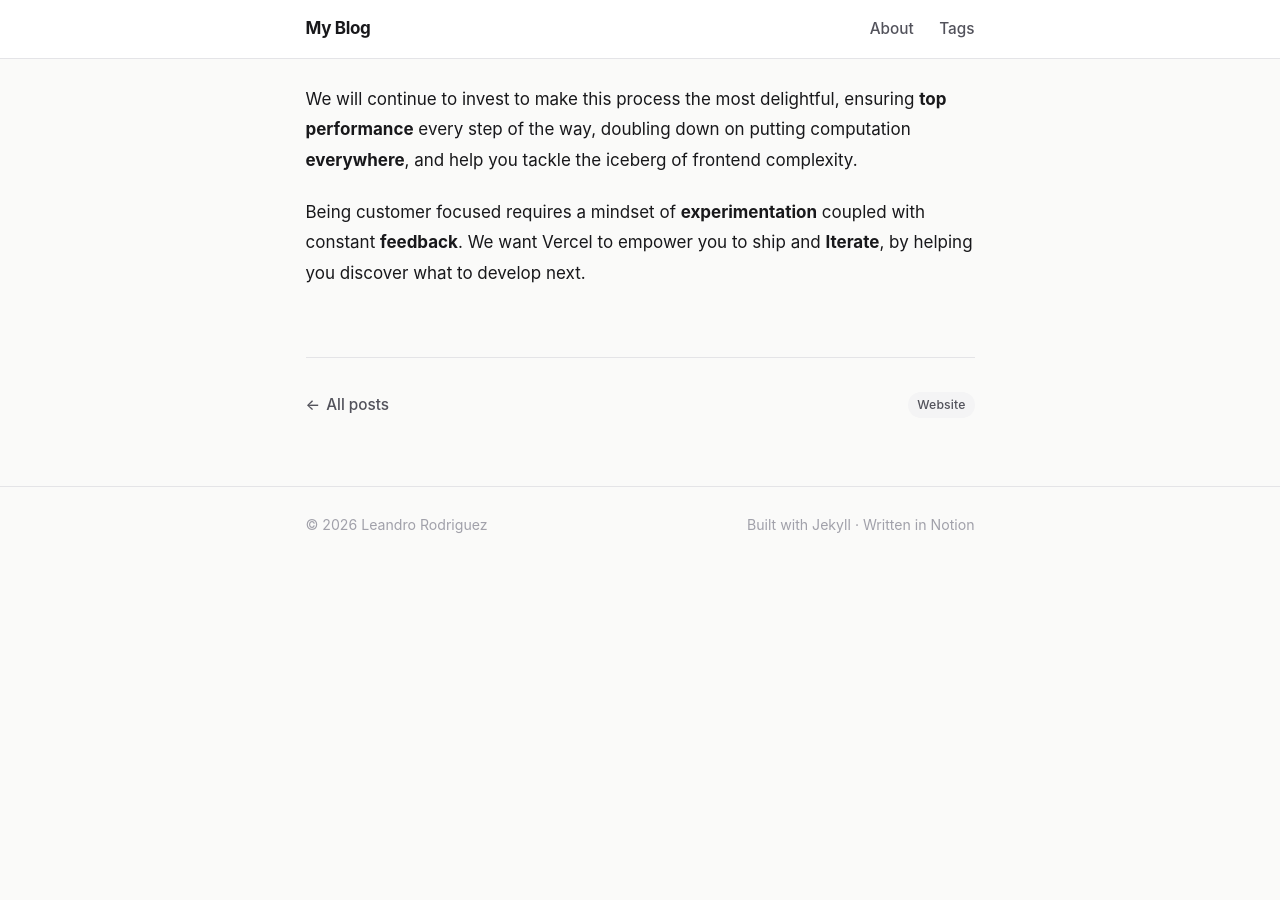
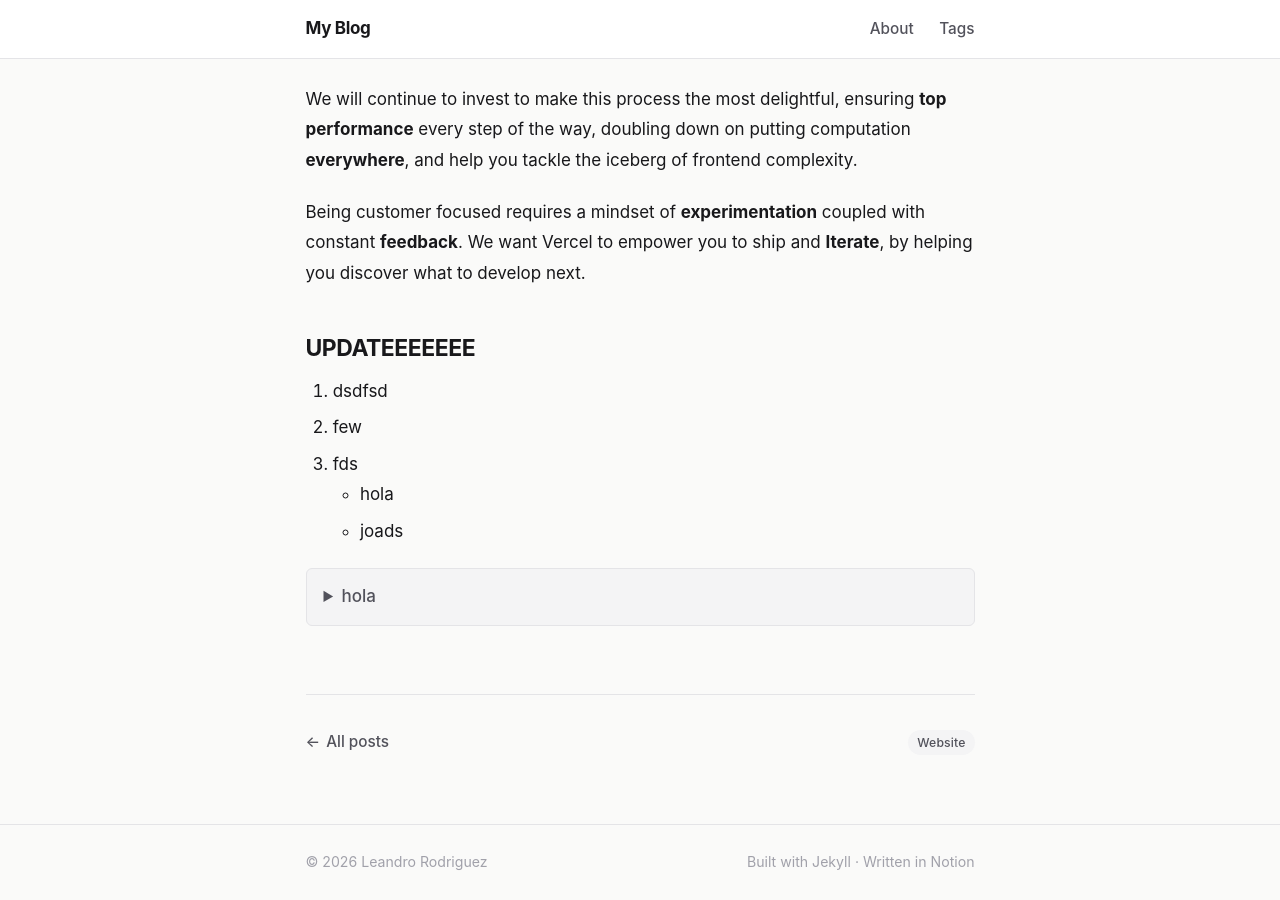
Before and after one commit to leandro-driguez/leandro-driguez.github.io, a Jekyll site: the page built from _posts/2021-03-11-next-for-vercel.md, in a window 1280 px wide and 900 px high, scrolled down 4945 px. Built offline with Jekyll 4.4.1, drawn with Linux system fonts in a browser that asks for light colours; before the commit the page ends 5508 px from its top, so only the background shows below that.

Commit message:
sync: update posts from Notion [skip ci]

```diff
--- a/_posts/2021-03-11-next-for-vercel.md
+++ b/_posts/2021-03-11-next-for-vercel.md
@@ -109,3 +109,16 @@ The web is an open medium that's constantly evolving and changing and we wanted
 We will continue to invest to make this process the most delightful, ensuring **top performance** every step of the way, doubling down on putting computation **everywhere**, and help you tackle the iceberg of frontend complexity.
 
 Being customer focused requires a mindset of **experimentation** coupled with constant **feedback**. We want Vercel to empower you to ship and **Iterate**, by helping you discover what to develop next.
+
+## UPDATEEEEEEE
+
+1. dsdfsd
+1. few
+1. fds
+- hola
+- joads
+
+<details>
+<summary>hola</summary>
+
+</details>
```
